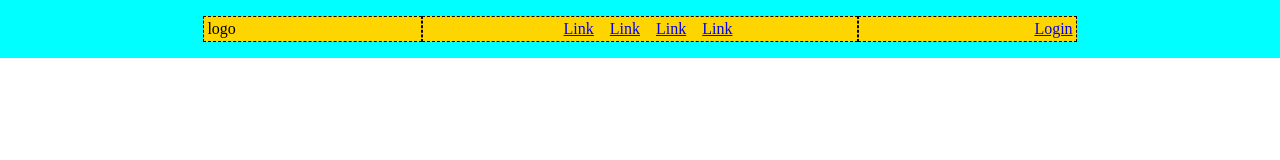
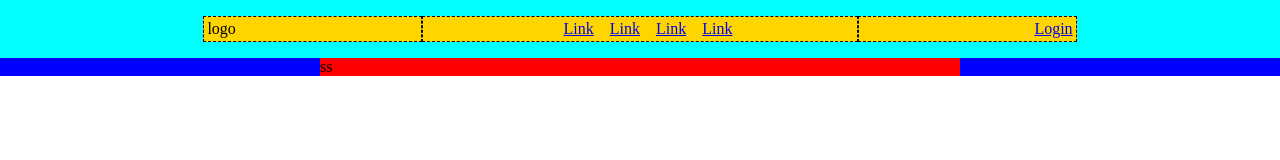
Before and after one commit to MicheleFumi/htmlcss-struttura-discord, a plain HTML site: page index.html in a window 1280 px wide. Drawn offline with Linux system fonts and the light colour scheme.

Commit message:
add first main section

```diff
--- a/assets/css/style.css
+++ b/assets/css/style.css
@@ -1,4 +1,4 @@
-/* region_common */
+/* REGION COMMON */
 *{
     Margin:0;
     Padding: 0;
@@ -34,9 +34,6 @@
     justify-content: space-around;
     background-color: #ffd500;
     width: 70%;
-
-
-
 }
 
 .h_fl_logo{
@@ -57,3 +54,32 @@
     justify-content: flex-end;
     width: 25%;
  }
+ /* MAIN COMMON */
+
+ .sect_1{
+    background-color: blue;
+    display: flex;
+
+
+ }
+
+ /* FLEX MAIN */
+.main_fl{
+   display: flex;
+   flex-direction: column ;
+
+
+}
+
+
+
+
+ .fl_main_sq{
+    display: flex;
+    align-self: center;
+    background-color: red;
+    width: 50%;
+    margin: auto;
+
+
+ }
--- a/index.html
+++ b/index.html
@@ -27,9 +27,33 @@
         </section>
     </header>
 
+    <main class="fl_main"> <!-- SITE STRUCTURE WITH CARDS -->
+        <section class="sect_1">
+            <div class="fl_main_sq">
+                ss
+            </div>
+
+        </section>
+
+        <section class="sect_2">
+
+        </section>
+
+        <section class="sect_3">
+
+        </section>
+
+        <section class="sect_4">
+
+        </section>
+
+        <section class="sect_5">
+
+        </section>
 
 
-    <main></main>
+
+    </main>
 
 
 
```
